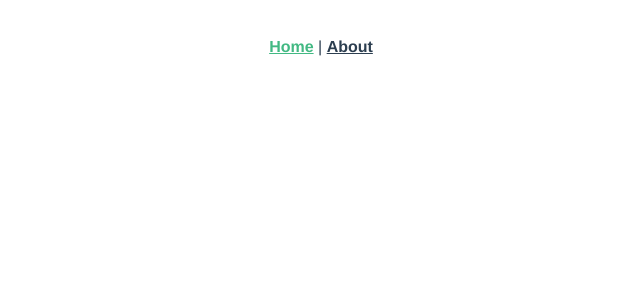
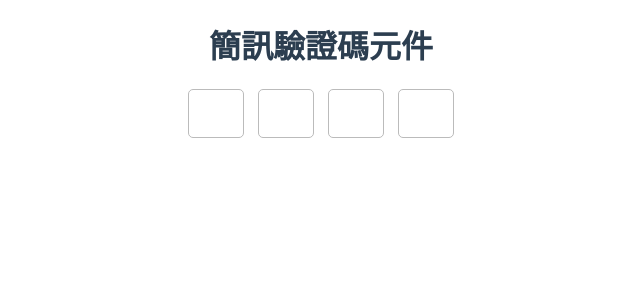
Before and after one commit to penghuachen/sms-verify-demo, a Vue app: page / in a window 1280 px wide. Shown: the top 300 px of the page, without its empty margins (319-959 px from the left). Built offline with nearby package versions, Linux system fonts and the light colour scheme.

Commit message:
build sms verification component

```diff
--- a/src/App.vue
+++ b/src/App.vue
@@ -1,12 +1,58 @@
 <template>
   <div id="app">
-    <div id="nav">
-      <router-link to="/">Home</router-link> |
-      <router-link to="/about">About</router-link>
-    </div>
-    <router-view />
+    <h1>簡訊驗證碼元件</h1>
+    <input
+      type="text"
+      v-for="(value, index) in smsValue" :key="index"
+      :ref="index"
+      :value="value"
+      maxlength="1"
+      @input="updateSMSValue($event, index)"
+      @click="selectedInputValue(index)"
+      @keydown="autoTriggerInput($event, index)"
+    >
   </div>
 </template>
+
+<script>
+export default {
+  data() {
+    return {
+      smsValue: [null, null, null, null],
+    }
+  },
+  methods: {
+    selectedInputValue(index) {
+      const [input] = this.$refs[index];
+      input.select();
+    },
+    autoTriggerInput(e, index) {
+      console.log('key');
+      const isWantedValue = this.checkInputValue(e.target.value);
+
+      if (index + 1 >= this.smsValue.length || !isWantedValue) {
+        const [input] = this.$refs[index];
+        input.select();
+      } else {
+        const [input] = this.$refs[index + 1];
+        input.select();
+      }
+    },
+    updateSMSValue(e, index) {
+      console.log('input');
+      const isWantedValue = this.checkInputValue(e.target.value);
+
+      !isWantedValue
+        ? this.smsValue[index] = null
+        : this.smsValue[index] = Number(isWantedValue);
+      this.smsValue = [...this.smsValue];
+    },
+    checkInputValue(value) {
+      return value.replace(/[^\d]/g, '');
+    }
+  }
+}
+</script>
 
 <style lang="scss">
 #app {
@@ -29,4 +75,24 @@
     }
   }
 }
+
+input[type="text"] {
+  width: 50px;
+  height: 45px;
+  margin-right: 14px;
+  border-radius: 5px;
+  border: 1px solid #bbbbbb;
+  color: #808080;
+  outline: none;
+  font-size: 22px;
+  text-align: center;
+  &::-webkit-inner-spin-button,
+  &::-webkit-outer-spin-button {
+    -webkit-appearance: none;
+    margin: 0;
+  }
+  &:last-child {
+    margin-right: 0;
+  }
+}
 </style>
```
